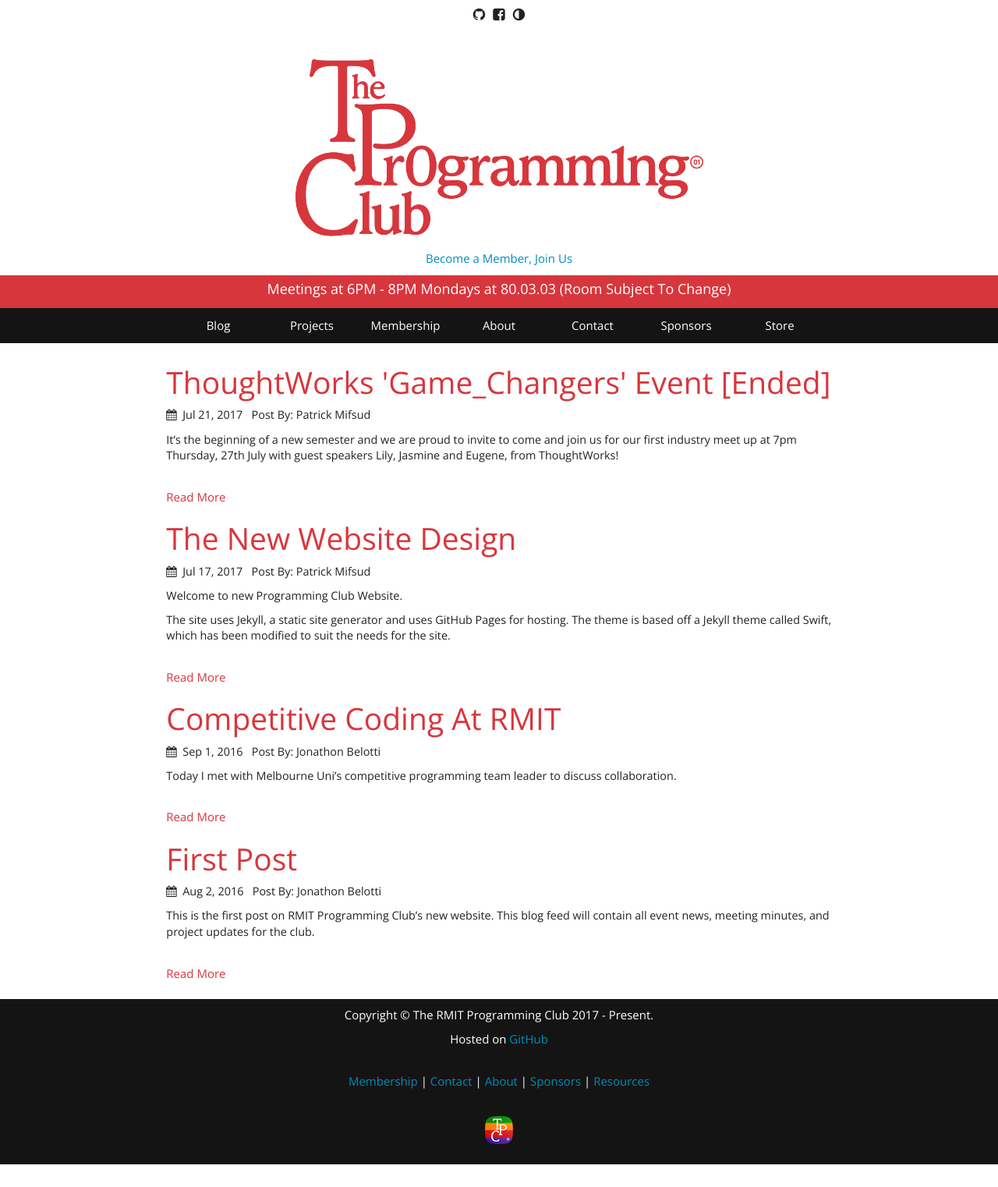
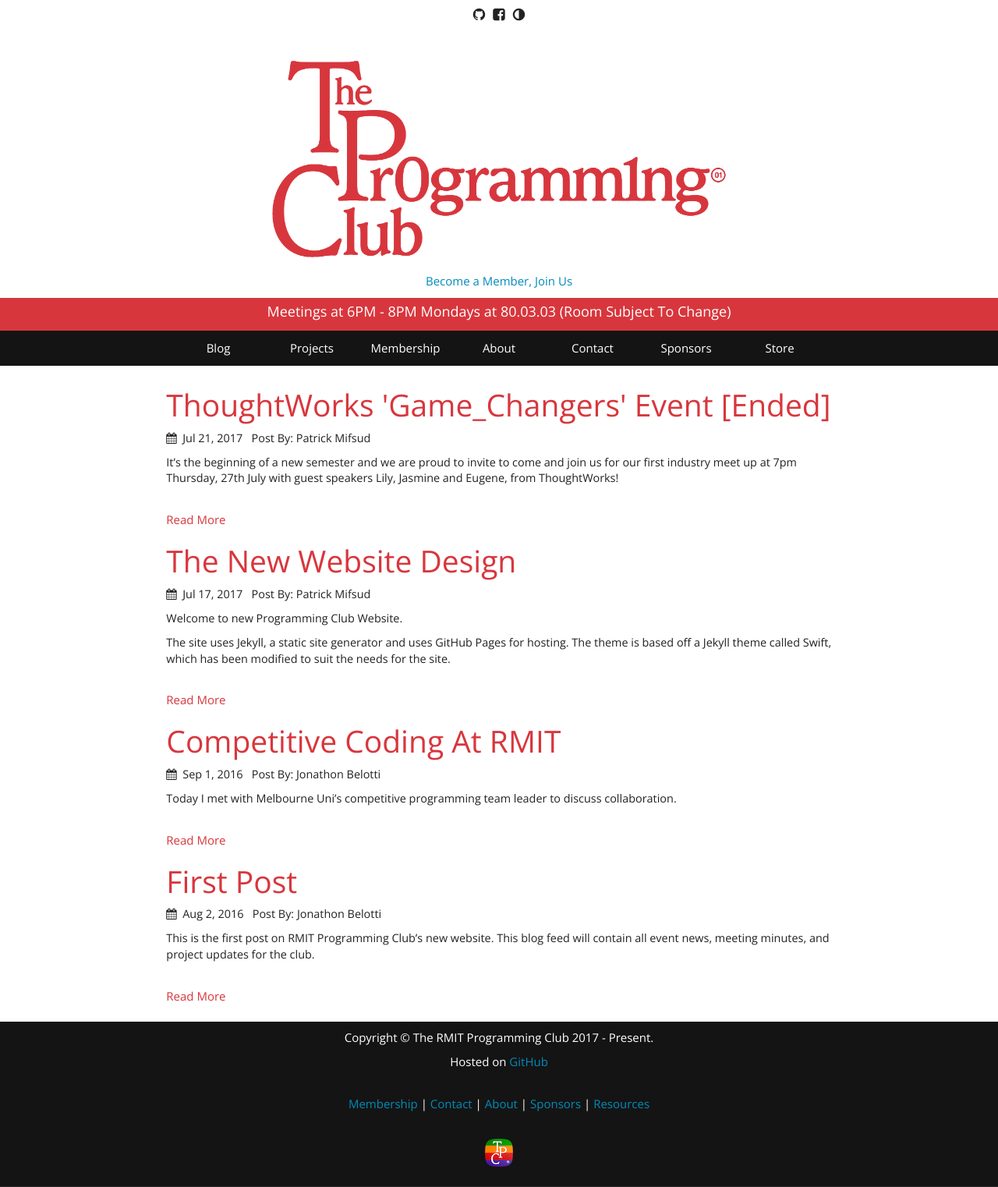
Before and after one commit to rmit-programming-club/rmit-programming-club.github.io, a Jekyll site: the page built from index.html, in a window 1280 px wide. Shown: the whole page at 78% size. Built offline with Jekyll 4.4.1, drawn with Linux system fonts in a browser that asks for light colours; nearby versions of some CDN libraries; before the commit the page ends 1493 px from its top, so only the background shows below that.

Commit message:
Fixed Header Sizing

```diff
--- a/_sass/_layout.scss
+++ b/_sass/_layout.scss
@@ -35,8 +35,7 @@
 }
 
 .logo {
-	width:45%;
-	max-width: 70%;
+	max-width: 50%;
 	display: block;
     margin-left: auto;
     margin-right: auto;
```
